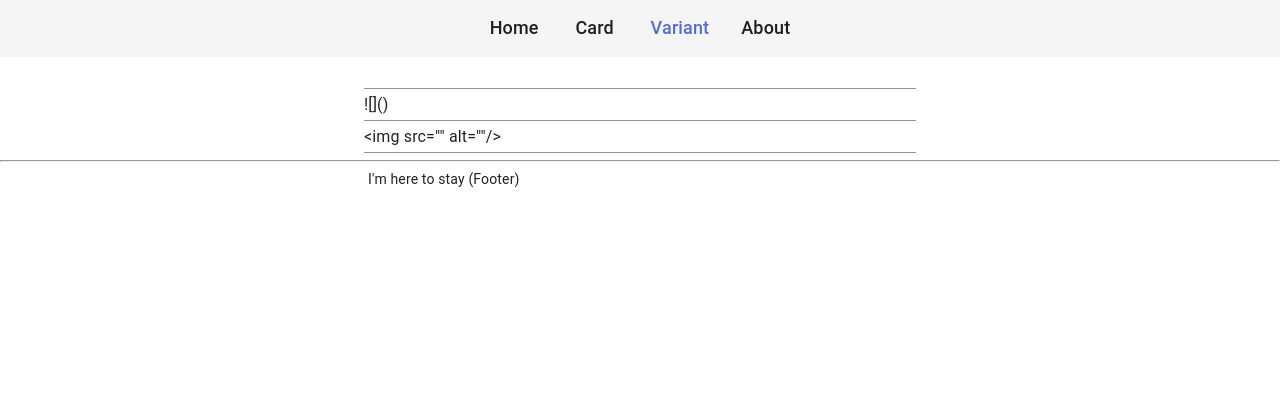
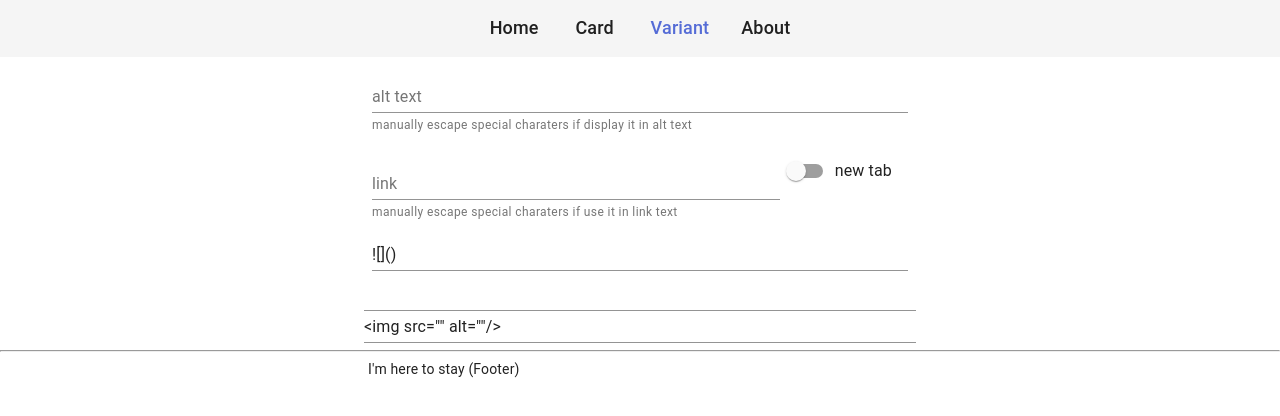
Before and after one commit to hankei6km/image-url-workbench, a Next.js app: page /variant in a window 1280 px wide. Shown: the top 416 px of the page. Built offline with nearby package versions, Linux system fonts and the light colour scheme.

Commit message:
Make VariantMarkdown

```diff
--- /dev/null
+++ b/components/VariantMarkdown.tsx
@@ -0,0 +1,79 @@
+import React, { useState, useContext, useEffect } from 'react';
+import Box from '@material-ui/core/Box';
+import TextField from '@material-ui/core/TextField';
+import FormControlLabel from '@material-ui/core/FormControlLabel';
+import Switch from '@material-ui/core/Switch';
+import PreviewContext from '../components/PreviewContext';
+
+const markdwonEscapeRegExp = /([[\]\\<>])/g;
+
+const VariantMarkdown = () => {
+  const previewStateContext = useContext(PreviewContext);
+  const [altText, setAltText] = useState('');
+  const [linkText, setLinkText] = useState('');
+  const [newTab, setNewTab] = useState(false);
+  const [markdown, setMarkdown] = useState('');
+
+  useEffect(() => {
+    // markdown は手動でエスケープでも良いのでは?
+    const inlineImg = `![${altText.replace(markdwonEscapeRegExp, '\\$1')}](${
+      previewStateContext.previewImageUrl
+    })`;
+    if (linkText) {
+      // https://stackoverflow.com/questions/4425198/can-i-create-links-with-target-blank-in-markdown
+      setMarkdown(
+        `[${inlineImg}](${linkText})${newTab ? '{:target="_blank"}' : ''}`
+      );
+    } else {
+      setMarkdown(inlineImg);
+    }
+  }, [previewStateContext.previewImageUrl, altText, linkText, newTab]);
+
+  return (
+    <Box>
+      <Box p={1}>
+        <TextField
+          label="alt text"
+          helperText="manually escape special charaters if display it in alt text"
+          fullWidth
+          value={altText}
+          onChange={(e) => setAltText(e.target.value)}
+        />
+      </Box>
+      <Box p={1}>
+        <Box display="flex" flexDirection="row">
+          <Box flexGrow={1} mr={1}>
+            <TextField
+              label="link"
+              helperText="manually escape special charaters if use it in link text"
+              fullWidth
+              value={linkText}
+              onChange={(e) => setLinkText(e.target.value)}
+            />
+          </Box>
+          <Box>
+            <FormControlLabel
+              control={
+                <Switch
+                  checked={newTab}
+                  onChange={(e) => {
+                    setNewTab(e.target.checked);
+                  }}
+                  color="primary"
+                  name="newTab"
+                  inputProps={{ 'aria-label': `switch open link in new tab` }}
+                />
+              }
+              label="new tab"
+            />
+          </Box>
+        </Box>
+      </Box>
+      <Box p={1}>
+        <TextField fullWidth multiline value={markdown} />
+      </Box>
+    </Box>
+  );
+};
+
+export default VariantMarkdown;
--- a/pages/variant.tsx
+++ b/pages/variant.tsx
@@ -6,27 +6,15 @@ import Box from '@material-ui/core/Box';
 import TextField from '@material-ui/core/TextField';
 // import TurndownService from 'turndown';
 import PreviewContext from '../components/PreviewContext';
+import VariantMarkdown from '../components/VariantMarkdown';
 
-// const turndownService = new TurndownService();
-
-const markdwonEscapeRegExp = /([[\]\\<>])/g;
 const VariantPage = () => {
   const previewStateContext = useContext(PreviewContext);
   //const previewDispatch = useContext(PreviewDispatch);
   const [altText, setAltText] = useState('');
-  const [markdown, setMarkdown] = useState('');
   const [imgElement, setImgElement] = useState(
     <img src={previewStateContext.previewImageUrl} alt="" />
   );
-
-  useEffect(() => {
-    // markdown は手動でエスケープでも良いのでは?
-    setMarkdown(
-      `![${altText.replace(markdwonEscapeRegExp, '\\$1')}](${
-        previewStateContext.previewImageUrl
-      })`
-    );
-  }, [previewStateContext.previewImageUrl, altText]);
 
   useEffect(() => {
     setImgElement(
@@ -38,15 +26,15 @@ const VariantPage = () => {
     <Layout title="Variant">
       <Container maxWidth="sm">
         <Box>
+          <VariantMarkdown />
+        </Box>
+        <Box>
           <TextField
             fullWidth
             multiline
             value={altText}
             onChange={(e) => setAltText(e.target.value)}
           />
-        </Box>
-        <Box>
-          <TextField fullWidth multiline value={markdown} />
         </Box>
         <Box>
           <TextField
```
